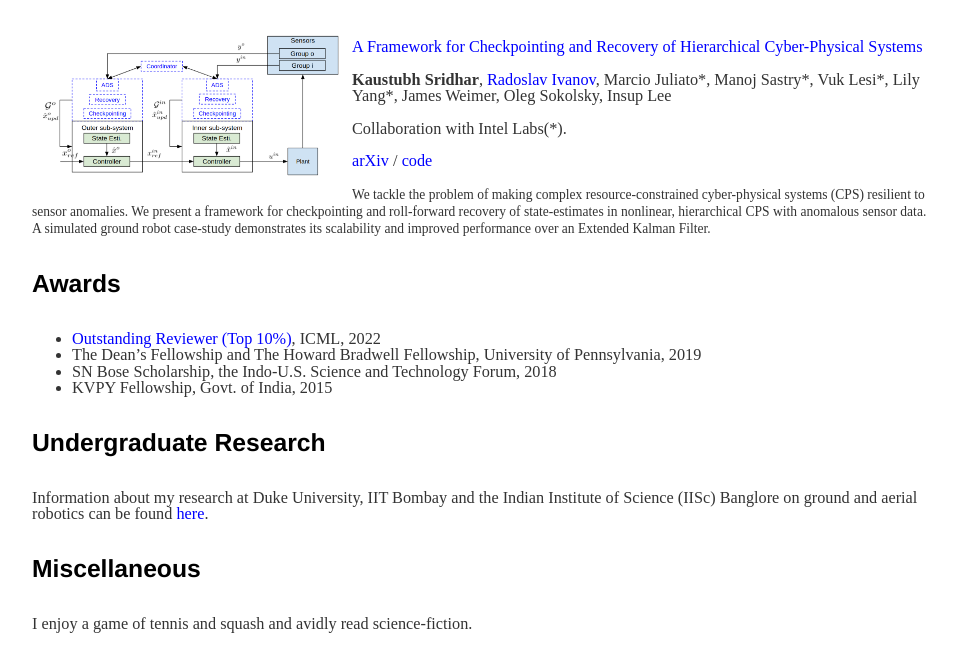
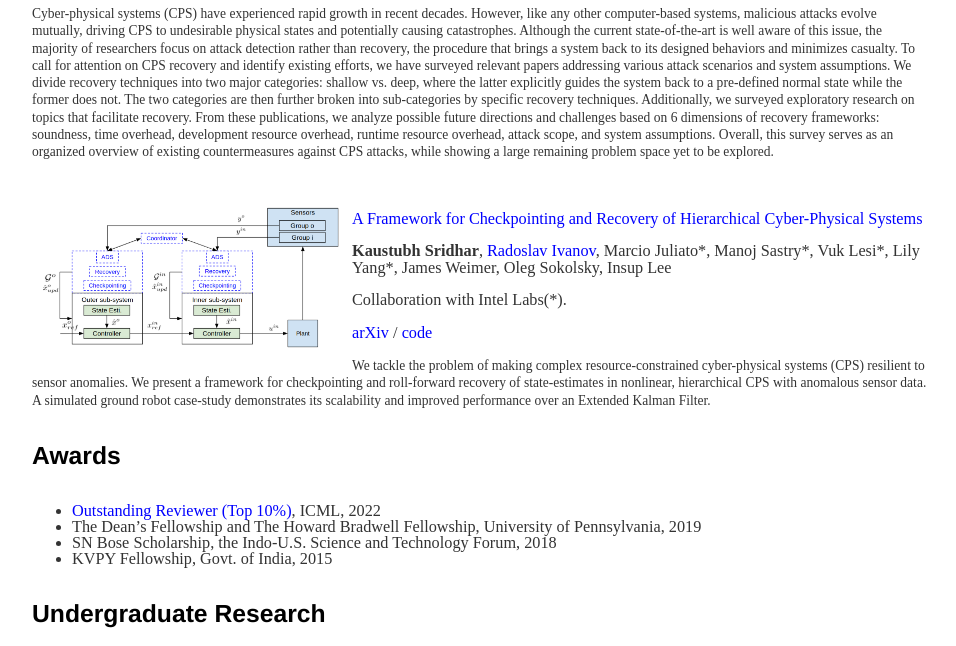
Before and after one commit to kaustubhsridhar/kaustubhsridhar_old.github.io, a Jekyll site: the page built from index.html, in a window 1280 px wide and 900 px high, scrolled down 2436 px, cut to the strip 254-900 px from the top of the window. Shown: the whole strip, without its empty margins (160-1116 px from the left). Built offline with Jekyll 4.4.1, drawn with Linux system fonts in a browser that asks for light colours.

Commit message:
Update index.html

```diff
--- a/index.html
+++ b/index.html
@@ -90,7 +90,7 @@ title: Welcome To My Homepage
 	<p><a id="RecoverySurvey"><a href="https://drive.google.com/file/d/1V7t97x7W-gmYD3CkcRPnZJGLMHa6D7H1/view?usp=sharing">Recovery from Adversarial Attacks in Cyber-physical Systems: Shallow, Deep and Exploratory Research</a></a></p>
 	<p>Pengyuan Lu, Mengyu Liu, Lin Zhang, <b>Kaustubh Sridhar</b>, Oleg Sokolsky, <a href="https://sites.google.com/site/fanxink/">Fanxin Kong</a>, Insup Lee</p>
 	<p><a href="https://drive.google.com/file/d/1V7t97x7W-gmYD3CkcRPnZJGLMHa6D7H1/view?usp=sharing">paper</a> </p>
-	<p><small>
+	<p><small>Cyber-physical systems (CPS) have experienced rapid growth in recent decades. However, like any other computer-based systems, malicious attacks evolve mutually, driving CPS to undesirable physical states and potentially causing catastrophes. Although the current state-of-the-art is well aware of this issue, the majority of researchers focus on attack detection rather than recovery, the procedure that brings a system back to its designed behaviors and minimizes casualty. To call for attention on CPS recovery and identify existing efforts, we have surveyed relevant papers addressing various attack scenarios and system assumptions. We divide recovery techniques into two major categories: shallow vs. deep, where the latter explicitly guides the system back to a pre-defined normal state while the former does not. The two categories are then further broken into sub-categories by specific recovery techniques. Additionally, we surveyed exploratory research on topics that facilitate recovery. From these publications, we analyze possible future directions and challenges based on 6 dimensions of recovery frameworks: soundness, time overhead, development resource overhead, runtime resource overhead, attack scope, and system assumptions. Overall, this survey serves as an organized overview of existing countermeasures against CPS attacks, while showing a large remaining problem space yet to be explored.
 		</small></p>
 
 	<br>
```
